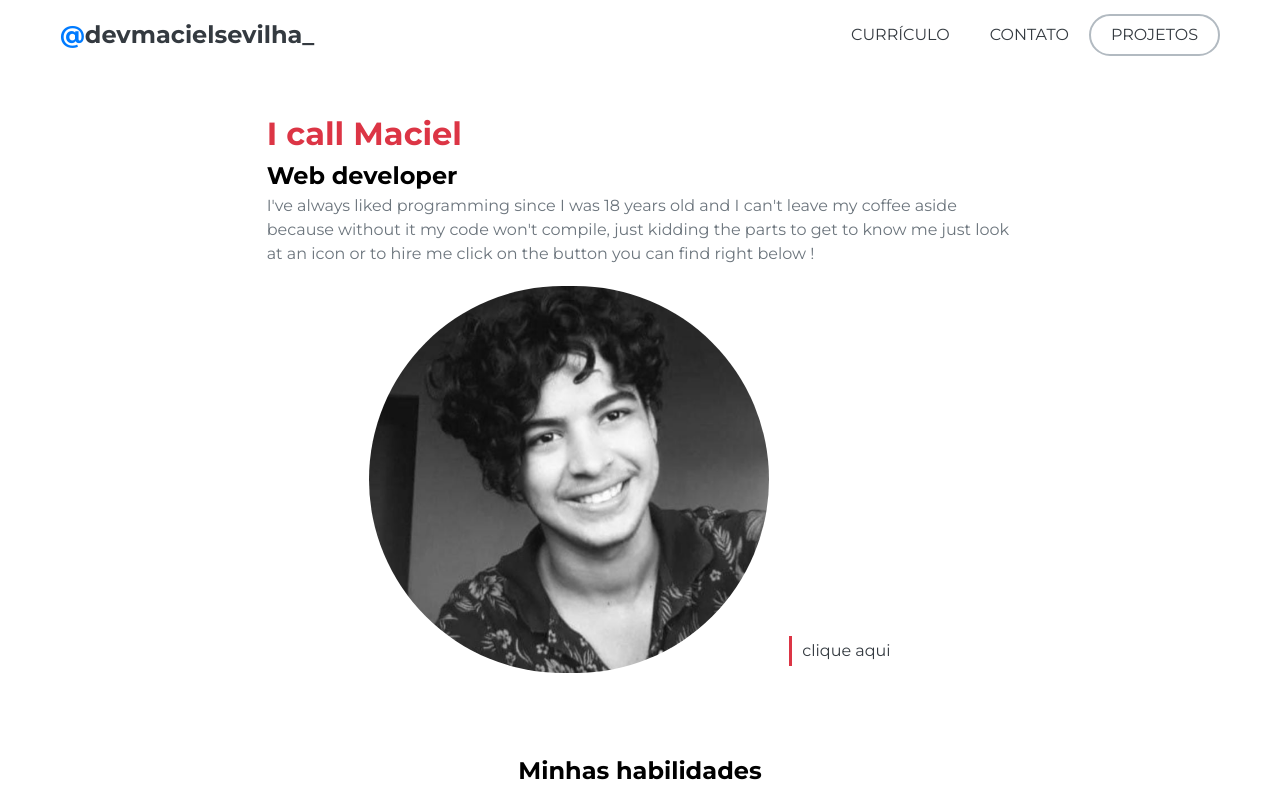
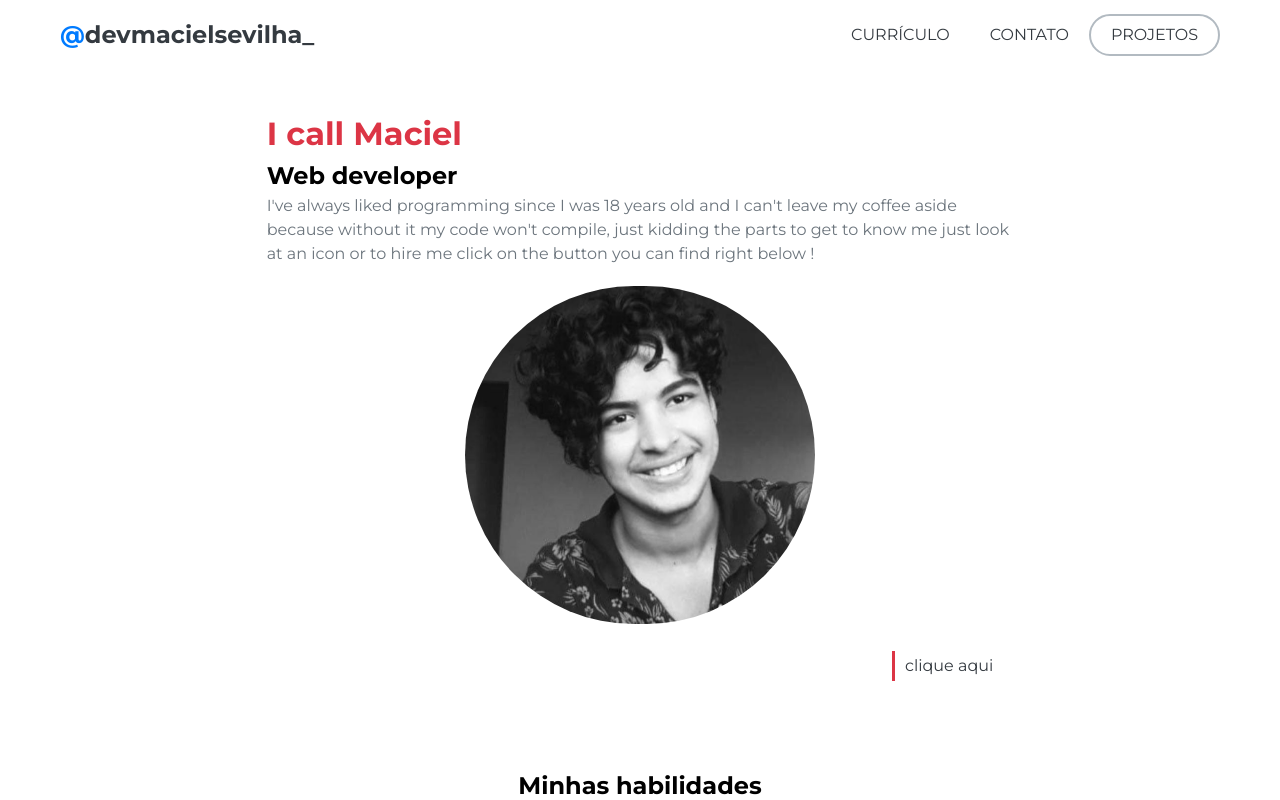
Before and after one commit to macielsevilha/portfolio, a Next.js app: page / in a window 1280 px wide. Shown: the top 800 px of the page. Built offline with nearby package versions, Linux system fonts and the light colour scheme.

Commit message:
ajustando a imagem

```diff
--- a/src/app/page.jsx
+++ b/src/app/page.jsx
@@ -15,12 +15,12 @@ export default function Home() {
           <h1 className='font-black text-danger portfolio-title--xl'>I call Maciel</h1>
           <h2 className='portfolio-title--lg'>Web developer</h2>
           <p className='portfolio-title--bs'>I've always liked programming since I was 18 years old and I can't leave my coffee aside because without it my code won't compile, just kidding the parts to get to know me just look at an icon or to hire me click on the button you can find right below !</p>
-          <div className='md:flex justify-center'>
-            <Image className='rounded-full mt-5' src="/minha.png" alt="" width={400} height={400} />
-            <div className='md:flex items-end justify-end text-center mt-5'>
+          <div className='flex justify-center'>
+            <Image className='rounded-full mt-5 md:w-[350px] xs:w-[300px]' src="/minha.png" alt="" width={200} height={200} />
+          </div>
+          <div className='md:flex items-end justify-end text-center mt-5'>
               <Button name="clique aqui"/>
             </div>
-          </div>
         </div>
 
       </div>
```
